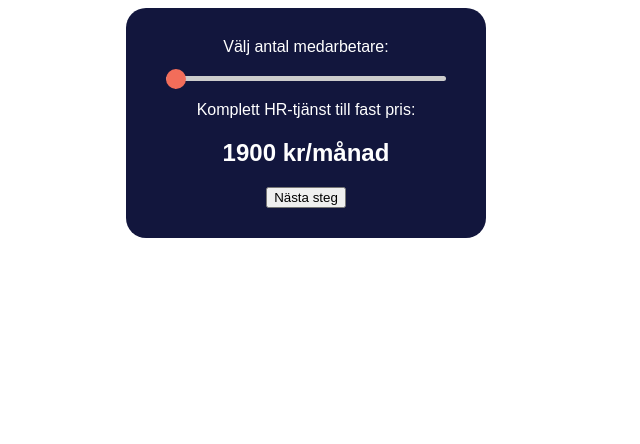
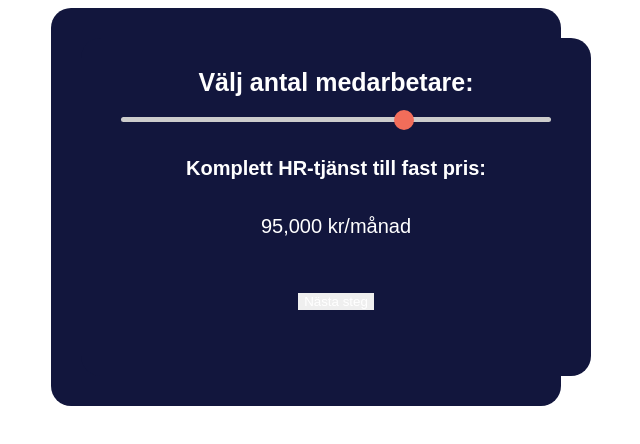
Before and after one commit to TriUbi/price-calculator, a plain HTML site: page index.html in a window 1280 px wide. Shown: the whole page, without its empty margins (334-974 px from the left). Drawn offline with Linux system fonts and the light colour scheme.

Commit message:
ny kod, steg för steg fix

```diff
--- a/index.html
+++ b/index.html
@@ -9,17 +9,16 @@
 </head>
 <body>
     <div class="price-calculator">
-        <label for="employeeSlider">Välj antal medarbetare:</label>
-        <div class="slider-container">
-            <input type="range" id="employeeSlider" min="1" max="70" value="1" oninput="updatePrice()">
+        <div class="price-calculator">
+            <label class="label-text" for="employeeSlider">Välj antal medarbetare:</label>
+            <div class="slider-container">
+                <input type="range" id="employeeSlider" min="1" max="4" value="1+" oninput="updatePrice()">
+            </div>
+
+            <h3>Komplett HR-tjänst till fast pris:<h3>
+            <p><span id="price">1900</span> kr/månad</p>
+            <button class="next-step">Nästa steg</button>
         </div>
-        <p>Komplett HR-tjänst till fast pris:</p>
-        <h2><span id="price">1900</span> kr/månad</h2>
-        <button class="next-step">Nästa steg</button>
-    </div>
-
-
-
     <script type="text/javascript" src="index.js"></script>
 </body>
 </html>
--- a/index.js
+++ b/index.js
@@ -1,14 +1,24 @@
 function updatePrice() {
     var employeeSlider = document.getElementById("employeeSlider");
-    var employeeValue = employeeSlider.value;
+    var sliderValue = parseInt(employeeSlider.value);
+
+
+    var employeeValues = [0, 1, 25, 50, 70];
+    var selectedEmployeeValue = employeeValues[sliderValue];
+
     var basePrice = 1900; // Pris per anställd
 
-    // Dynamisk beräkning av pris
-    var totalPrice = basePrice * employeeValue;
+
+    var totalPrice = basePrice * selectedEmployeeValue;
 
     // Uppdatera priset
     document.getElementById("price").textContent = totalPrice.toLocaleString();
 
-    // Uppdatera värdet som visas i reglagets cirkel ("thumb")
-    employeeSlider.style.setProperty('--slider-thumb-text', `"${employeeValue}+"`);
+
+    employeeSlider.setAttribute('data-thumb-value', selectedEmployeeValue);
 }
+
+
+window.onload = function() {
+    updatePrice();
+};
--- a/styles.css
+++ b/styles.css
@@ -1,20 +1,42 @@
+.label-text{
+    font-size: 25px;
+    font-weight: bold;
+    margin-bottom: 18px;
+}
 .price-calculator {
     background-color: #12163D;
     color: white;
     border-radius: 20px;
     padding: 30px;
     text-align: center;
-    width: 300px;
+    width: 450px;
     margin: 0 auto;
     font-family: 'Arial', sans-serif;
 }
-.price-calculator h2, h3 {
+.price-calculator h2 {
     color: white;
+    font-size: 20px;
+}
+.price-calculator h3 {
+    color: white;
+    font-size: 20px;
+    margin-bottom: 35px;
 }
 
-.price-calculator h3 {
-    font-size: 28px;
-    margin-bottom: 20px;
+.price-calculator p {
+    font-size: 20px;
+    font-weight: normal;
+}
+#price {
+    font-weight: normal;
+}
+
+.next-step {
+    margin-top: 35px;
+    border-style: none;
+}
+.price-calculator button {
+    color: white;
 }
 
 .slider-container {
@@ -24,6 +46,7 @@
     justify-content: center;
     align-items: center;
     margin: 20px 0;
+    margin-bottom: 35px;
 }
 
 input[type="range"] {
```
